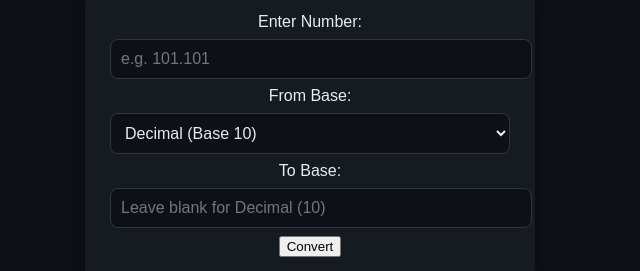
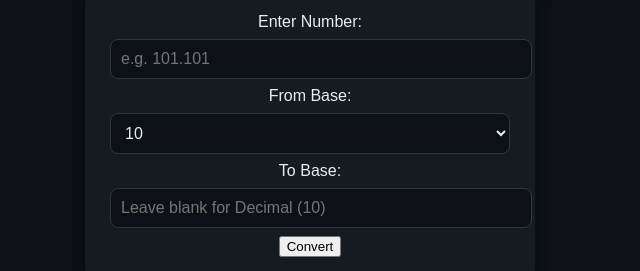
Before and after one commit to Loree54/Group_cat1, a React (Vite) app: page / in a window 1280 px wide. Shown: the part 304-575 px from the top of the page, without its empty margins (330-970 px from the left). Built offline with nearby package versions, Linux system fonts and the light colour scheme.

Commit message:
Update App.jsx

```diff
--- a/src/App.jsx
+++ b/src/App.jsx
@@ -32,20 +32,20 @@ function App() {
           placeholder="e.g. 101.101"
         />
 
-        {/* From Base Dropdown (updated) */}
+        {/* From Base (dropdown but styled same as input) */}
         <label className="label">From Base:</label>
         <select
-          className="dropdown"
+          className="input-box"
           value={fromBase}
           onChange={(e) => setFromBase(Number(e.target.value))}
         >
-          <option value="2">Binary (Base 2)</option>
-          <option value="8">Octal (Base 8)</option>
-          <option value="10">Decimal (Base 10)</option>
-          <option value="16">Hexadecimal (Base 16)</option>
+          <option value="2">2</option>
+          <option value="8">8</option>
+          <option value="10">10</option>
+          <option value="16">16</option>
         </select>
 
-        {/* To Base Input (unchanged) */}
+        {/* To Base */}
         <label className="label">To Base:</label>
         <input
           className="input-box"
```
